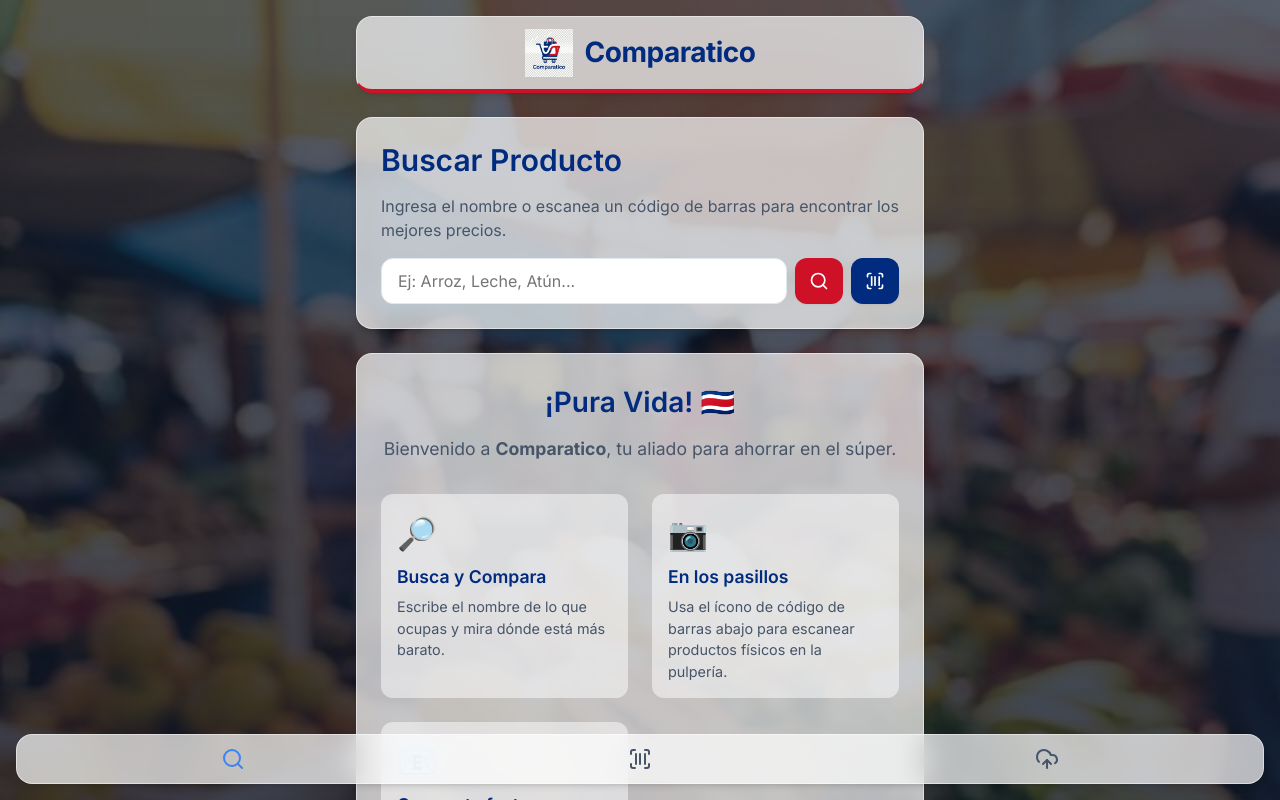
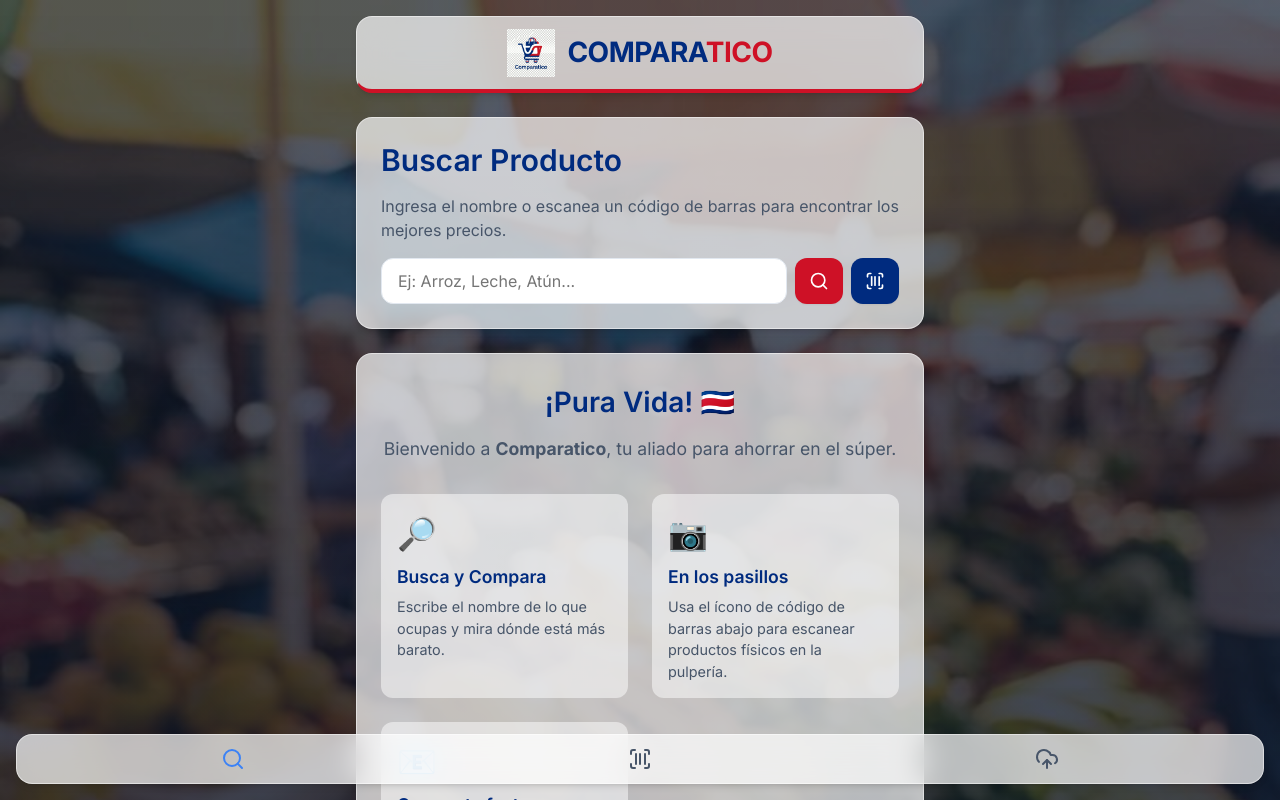
Before and after one commit to gabrielpc1190/comparatico, a React (Vite) app in the folder frontend/: page / in a window 1280 px wide. Shown: the top 800 px of the page. Built offline with nearby package versions, Linux system fonts and the light colour scheme.

Commit message:
style: Change App Title to bicolored format COMPARA(blue)TICO(red)

```diff
--- a/frontend/src/App.jsx
+++ b/frontend/src/App.jsx
@@ -24,8 +24,9 @@
       }}>
         <Link to="/" style={{ textDecoration: 'none', display: 'flex', alignItems: 'center', justifyContent: 'center', gap: '0.75rem' }}>
           <img src="/logo.png" alt="Comparatico Logo" style={{ width: '48px', height: '48px', objectFit: 'contain' }} />
-          <h1 style={{ marginBottom: 0, fontSize: '1.75rem', color: '#002b7f', fontWeight: '800', letterSpacing: '-0.5px' }}> {/* Blue for Costa Rica */}
-            Comparatico
+          <h1 style={{ marginBottom: 0, fontSize: '1.75rem', fontWeight: '800', letterSpacing: '-0.5px' }}>
+            <span style={{ color: '#002b7f' }}>COMPARA</span>
+            <span style={{ color: '#ce1126' }}>TICO</span>
           </h1>
         </Link>
       </header>
```
